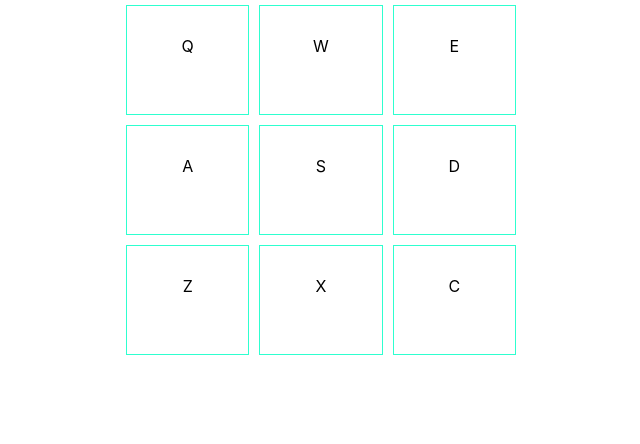
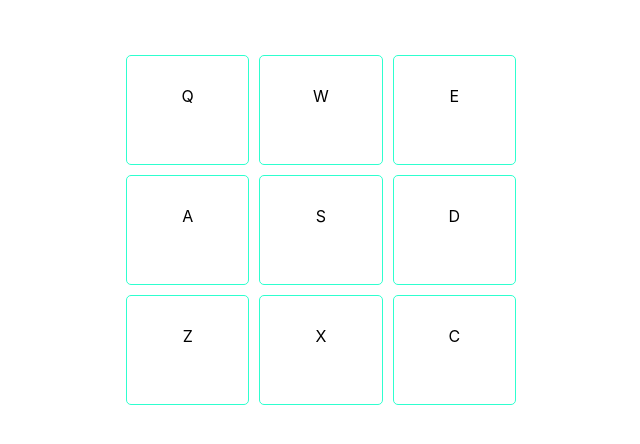
Before and after one commit to pcristov/dm, a React (Create React App) app: page / in a window 1280 px wide. Shown: the top 444 px of the page, without its empty margins (319-959 px from the left). Built offline with nearby package versions, Linux system fonts and the light colour scheme.

Commit message:
Add class for when drum pad is activated

```diff
--- a/src/DrumMachine.css
+++ b/src/DrumMachine.css
@@ -1,3 +1,12 @@
+#drum-machine {
+	margin-top: 50px;
+}
+
+#display {
+	margin: 20px;
+	font-size: 30px;
+}
+
 #grid-wrapper {
   max-width: 50vh;
   margin: 0 auto;
@@ -18,4 +27,9 @@
 
 .drum-pad {
 	padding-top: 30px;
+	border-radius: 5px;
 }
+
+.active {
+	background-color: #2effcf;
+}
```
